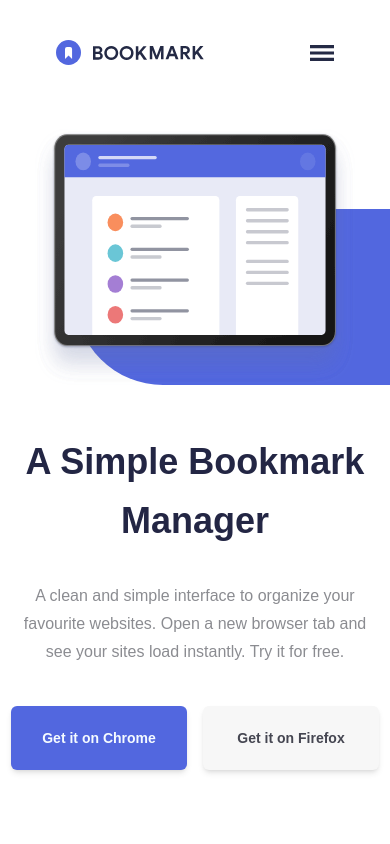
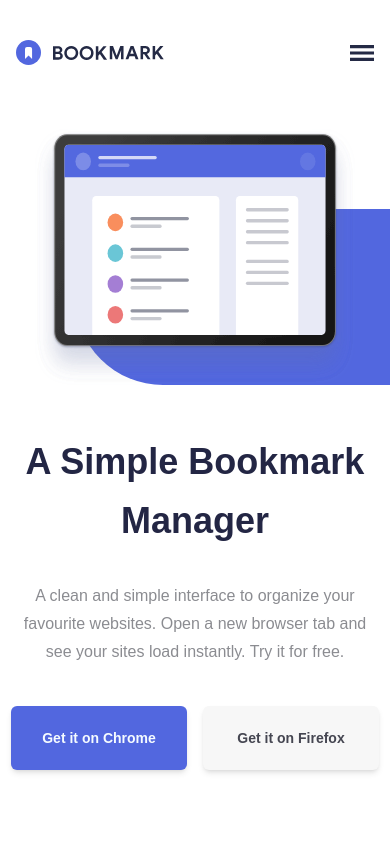
Before and after one commit to ForJessicaSake/Bookmark-Landing-Page, a React (Create React App) app: page / in a window 390 px wide. Shown: the top 844 px of the page. Built offline with nearby package versions, Linux system fonts and the light colour scheme.

Commit message:
fix:made changes to the mobile navbar

```diff
--- a/src/Components/Down.tsx
+++ b/src/Components/Down.tsx
@@ -2,7 +2,7 @@ import CallToAction from "../buttonComponents/CallToAction";
 
 const Down: React.FC = () => {
   return (
-    <section className="flex flex-col h-80 justify-center items-center mt-20 bg-down w-screen text-downText">
+    <section className="flex flex-col h-96 justify-center items-center mt-20 bg-down w-screen text-downText">
       <h4 className="text-lg font-semibold tracking-widest pb-4">
         35,000 + ALREADY JOINED
       </h4>
--- a/src/Components/Navbar.tsx
+++ b/src/Components/Navbar.tsx
@@ -7,11 +7,11 @@ const Navbar = () => {
   const [isLinksVisible, setLinksVisible] = useState(false);
 
   return (
-    <nav className="flex justify-between items-center px-14 mt-10">
-      <img src={logo} alt="" />
-      <img src={menu} alt="Navigation menu" className="w-6 h-4 lg:hidden cursor-pointer" onClick={() => setLinksVisible(!isLinksVisible)} />
-      <section className={`${isLinksVisible ? 'block' : 'hidden'} lg:static bg-Blue h-screen lg:h-0 flex flex-col lg:flex-row justify-center items-center lg:bg-white absolute top-24 w-screen lg:w-5/12 pr-20 z-50 lg:flex lg:items-center`}>
-        <ul className="flex lg:flex-row flex-col h-96 mb-10 lg:mb-0 items-center lg:h-0 justify-between w-72 text-xs font-medium text-downText lg:text-Ash">
+    <nav className="flex justify-between items-center lg:px-14 mt-10">
+      <img src={logo} alt=""className="pl-4"/>
+      <img src={menu} alt="Navigation menu" className="mr-4 w-6 h-4 lg:hidden cursor-pointer" onClick={() => setLinksVisible(!isLinksVisible)} />
+      <section className={`${isLinksVisible ? 'block' : 'hidden'} lg:static bg-Blue h-4/6 lg:h-0 flex flex-col lg:flex-row justify-center items-center lg:bg-white absolute top-24  lg:w-5/12 pr-20 z-50 lg:flex lg:items-center`}>
+        <ul className="flex w-screen lg:flex-row flex-col h-96 mb-10 lg:mb-0 items-center lg:h-0 justify-between lg:w-72 text-xs font-medium text-downText lg:text-Ash">
           <li>FEATURES</li>
           <li>PRICING</li>
           <li>CONTACT</li>
```
